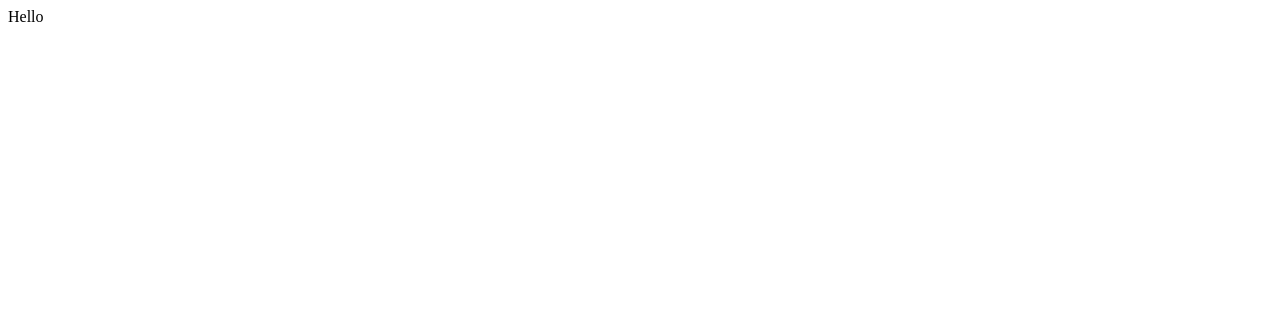
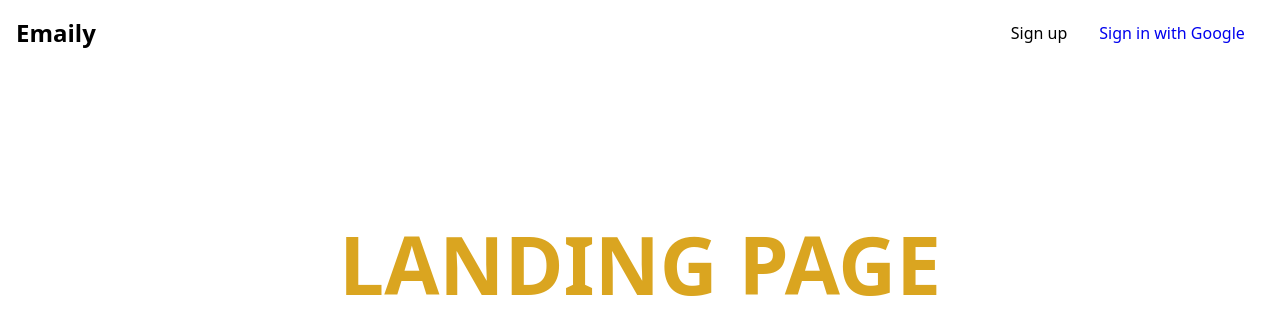
Before and after one commit to Mackiee21/EmailyFinal, a React (Vite) app in the folder client/: page / in a window 1280 px wide. Shown: the top 334 px of the page. Built offline with nearby package versions, Linux system fonts and the light colour scheme.

Commit message:
added some very basic landing page

```diff
--- a/client/src/Components/Header.jsx
+++ b/client/src/Components/Header.jsx
@@ -1,10 +1,19 @@
+import '../css/landing.css';
 function Header() {
     return(
-        <div>
-            Hello
+        <div className='container'>
+            <div className='header'>
+                <h2 className="title-logo">Emaily</h2>
+                <ul className="sign-list">
+                    <a>Sign up</a>
+                    <a href='/auth/google'>Sign in with Google</a>
+                </ul>
+            </div> {/* END OF HEADER */}
+
+
+            <h1 id='meow'>LANDING PAGE</h1>
         </div>
     );
-
 }
 
 export default Header;
--- a/client/src/Components/Login.jsx
+++ b/client/src/Components/Login.jsx
@@ -6,7 +6,7 @@ function Login() {
     const userPassword = useRef(null);
     const handleLogin = (e) => {
         e.preventDefault();
-        console.log(`Hi ${userEmail.current.value}`)
+        alert(`user ${userEmail.current.value} is added to Mackiee's database \nContact developer for deletion`);
     }
     return(
         <div id="container">
@@ -21,7 +21,8 @@ function Login() {
                     <input ref={userPassword} type="password" id="password" required />
                 </div>
                 <button type="submit">Login</button>
-                <a href="/auth/google">Log in with Google</a>
+                <p>or</p>
+                <a href="/auth/google" className='link-btn'>Log in with Google</a>
             </form>
         </div>
     );
--- a/client/src/css/Login.css
+++ b/client/src/css/Login.css
@@ -1,11 +1,14 @@
 h3{
     text-align: center;
+    color: rgb(31, 136, 61);
+    font-size: 1.3rem;
+    margin-bottom: 1rem;
     margin-top: 5rem;
 }
 form{
     width: 30%;
     margin: 0 auto;
-    padding: 2rem 1.5rem;
+    padding: 3rem 1.8rem;
     border-radius: 0.25rem;
     box-shadow: 0 0 4px gray;
     box-sizing: border-box;
@@ -24,9 +27,11 @@ input{
     flex: 3;
     font-size: 1rem;
     padding: 0.4rem 0.6rem;
+    border: 1px solid grey;
 }
 input:focus{
-    outline: none;
+    outline: 1px solid goldenrod;
+    border: 1px solid goldenrod;
 }
 button{
     display: block;
@@ -37,4 +42,25 @@ button{
     border: none;
     padding: 0.6rem 1rem;
     cursor: pointer;
+    border-radius: 5px;
 }
+.link-btn{
+    text-decoration: none;
+    display: block;
+    margin-top: 1rem;
+    text-align: center;
+    transition: font-weight .025s;
+}
+.link-btn:visited{
+    color: black;
+}
+.link-btn:hover{
+    font-weight: 500;
+}
+p{
+    display: block;
+    text-align: center;
+    margin-top:  1rem;
+    font-size: 1rem;
+    font-weight: 500;
+}
--- /dev/null
+++ b/client/src/css/landing.css
@@ -0,0 +1,40 @@
+*{
+    margin: 0;
+    padding: 0;
+    box-sizing: border-box;
+    font-family: system-ui, -apple-system, BlinkMacSystemFont, 'Segoe UI', Roboto, Oxygen, Ubuntu, Cantarell, 'Open Sans', 'Helvetica Neue', sans-serif;
+}
+.header{
+    display: flex;
+    align-items: center;
+    justify-content: space-between;
+}
+.title-logo{
+    font-size: 1.5rem;
+    margin: 1rem;
+}
+.sign-list{
+    margin: 1rem 2rem 1rem;
+}
+.sign-list  a {
+    display: inline-block;
+    margin-left: 1.6rem;
+    font-size: 1rem;
+    text-decoration: none;
+    list-style-type: none;
+    padding: 0.2em;
+    cursor: pointer;
+}
+.sign-list a:visited {
+    color: black;
+}
+.sign-list a:hover{
+    font-weight: 500;
+    margin-left: 1.3rem;
+}
+#meow{
+    font-size: 5rem;
+    text-align: center;
+    margin-top: 9rem;
+    color: goldenrod;
+}
```
Also changed, not shown: 5 other files (tests, documents, lock files or other folders).
